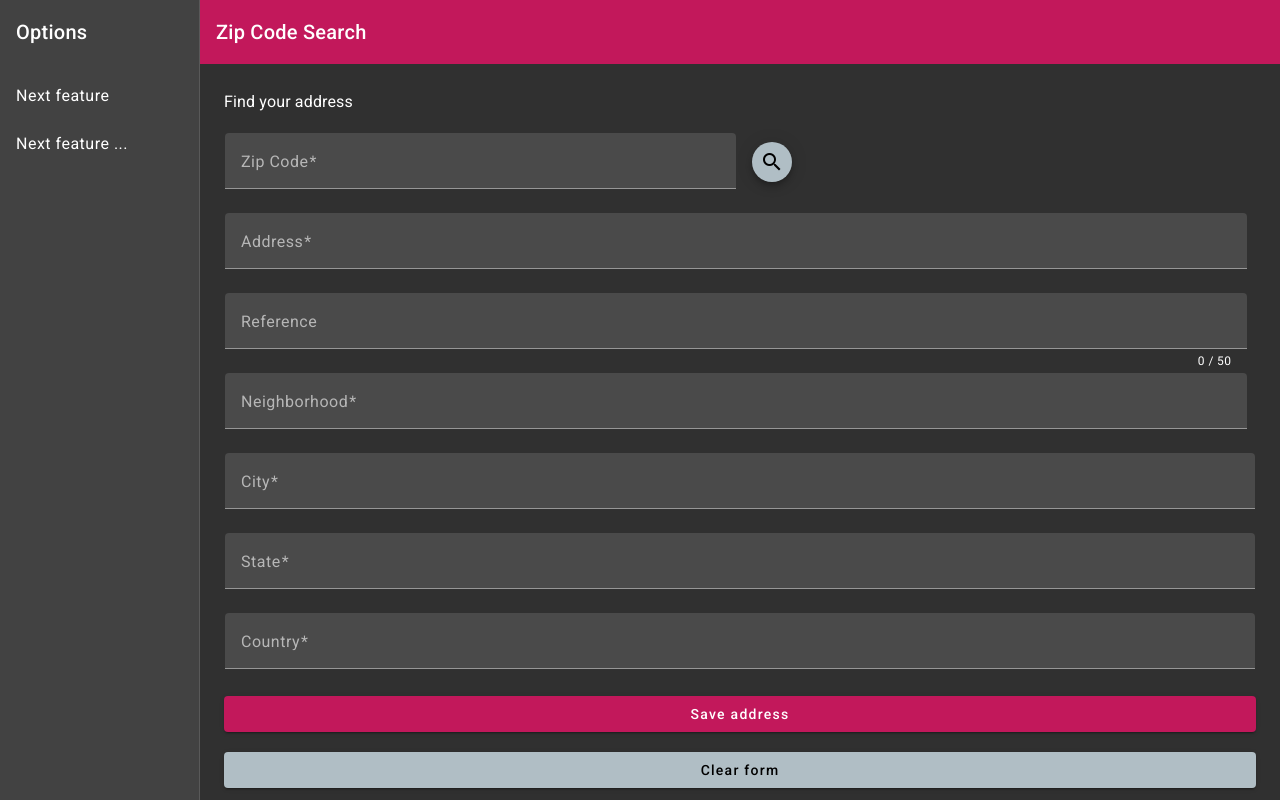
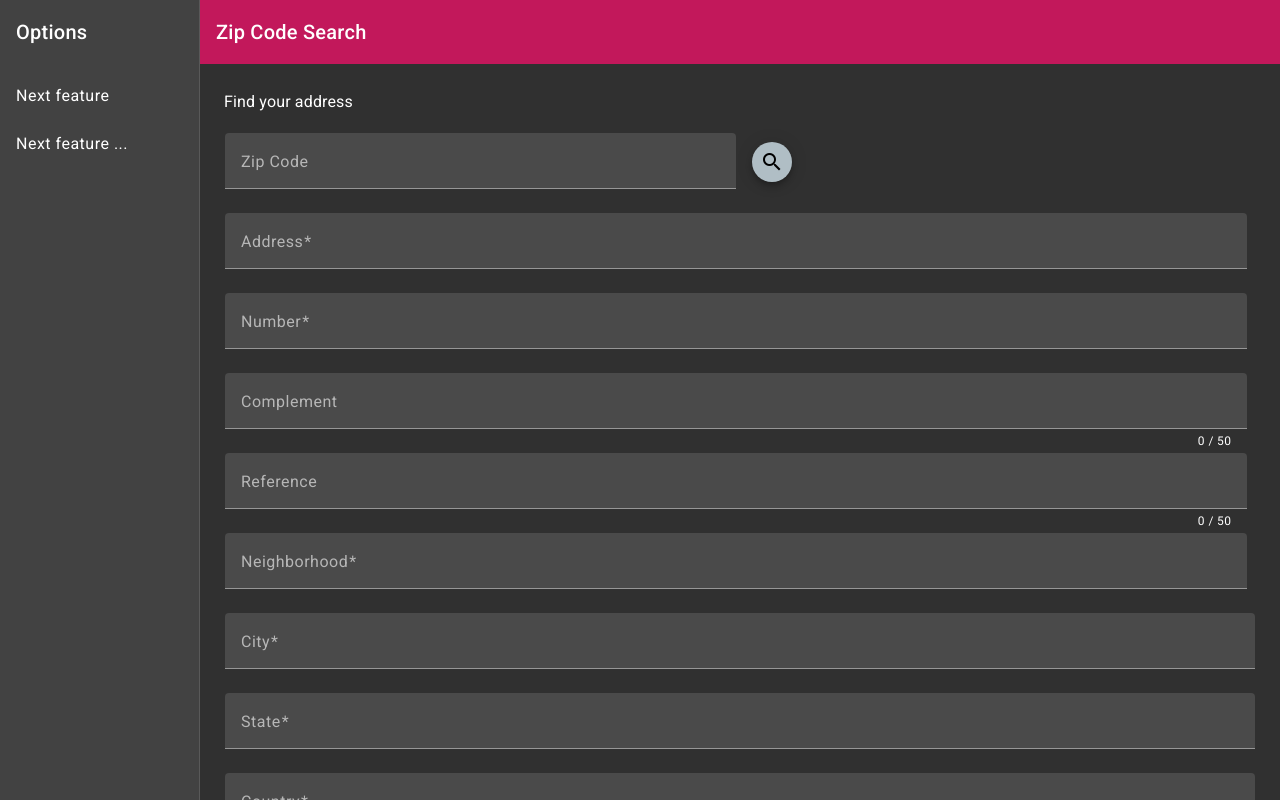
Before and after one commit to GiselleBarbosa/angular-zip-code-search, an Angular app: page /home in a window 1280 px wide. Built offline with nearby package versions, Linux system fonts and the light colour scheme.

Commit message:
feat: added validators and new form field

```diff
--- a/src/app/app.module.ts
+++ b/src/app/app.module.ts
@@ -16,9 +16,10 @@ import { MatSidenavModule } from '@angular/material/sidenav';
 import { MatToolbarModule } from '@angular/material/toolbar';
 import { NgModule } from '@angular/core';
 import { TemplateComponent } from './template/template.component';
+import { SnackbarComponent } from './shared/snackbar/snackbar/snackbar.component';
 
 @NgModule({
-  declarations: [AppComponent, TemplateComponent, HomeComponent],
+  declarations: [AppComponent, TemplateComponent, HomeComponent, SnackbarComponent],
   imports: [
     AppRoutingModule,
     BrowserModule,
--- a/src/app/home/home.component.html
+++ b/src/app/home/home.component.html
@@ -33,6 +33,30 @@
             matInput
             placeholder="Ex. Av. Paulista"
           />
+        </mat-form-field>
+      </td>
+    </tr>
+    <tr>
+      <td>
+        <mat-form-field class="full-width-field">
+          <mat-label>Number</mat-label>
+          <input formControlName="number" matInput placeholder="Ex. 1234" />
+        </mat-form-field>
+      </td>
+    </tr>
+
+    <tr>
+      <td>
+        <mat-form-field class="full-width-field">
+          <mat-label>Complement</mat-label>
+          <input
+            matInput
+            formControlName="complement"
+            #complement
+            maxlength="35"
+            placeholder="Ex. apto 23 bloco A"
+          />
+          <mat-hint align="end">{{ complement.value.length }} / 50</mat-hint>
         </mat-form-field>
       </td>
     </tr>
--- a/src/app/home/home.component.ts
+++ b/src/app/home/home.component.ts
@@ -47,9 +47,28 @@ export class HomeComponent implements OnInit {
 
   public setDataForm(): void {
     this.form = this._fb.group({
-      zipcode: ['', Validators.required],
+      zipcode: [
+        '',
+        Validators.compose([
+          Validators.required,
+          Validators.maxLength(8),
+          Validators.minLength(8),
+        ]),
+      ],
       address: ['', Validators.required],
-      reference: [''],
+      number: ['', Validators.required],
+      complement: [
+        '',
+        Validators.compose([
+          Validators.required,
+          Validators.maxLength(35),
+          Validators.minLength(1),
+        ]),
+      ],
+      reference: [
+        '',
+        Validators.compose([Validators.maxLength(50), Validators.minLength(1)]),
+      ],
       neighborhood: ['', Validators.required],
       city: ['', Validators.required],
       state: ['', Validators.required],
--- /dev/null
+++ b/src/app/shared/snackbar/snackbar/snackbar.component.html
@@ -0,0 +1,9 @@
+<mat-form-field>
+  <mat-label>Message</mat-label>
+  <input matInput value="Disco party!" #message>
+</mat-form-field>
+
+<mat-form-field>
+  <mat-label>Action</mat-label>
+  <input matInput value="Dance" #action>
+</mat-form-field>
```
Also changed, not shown: src/app/shared/snackbar/snackbar/snackbar.component.ts (added, +10 -0 lines), src/app/shared/snackbar/snackbar/snackbar.component.scss (added), 1 other file (tests, documents, lock files or other folders).
